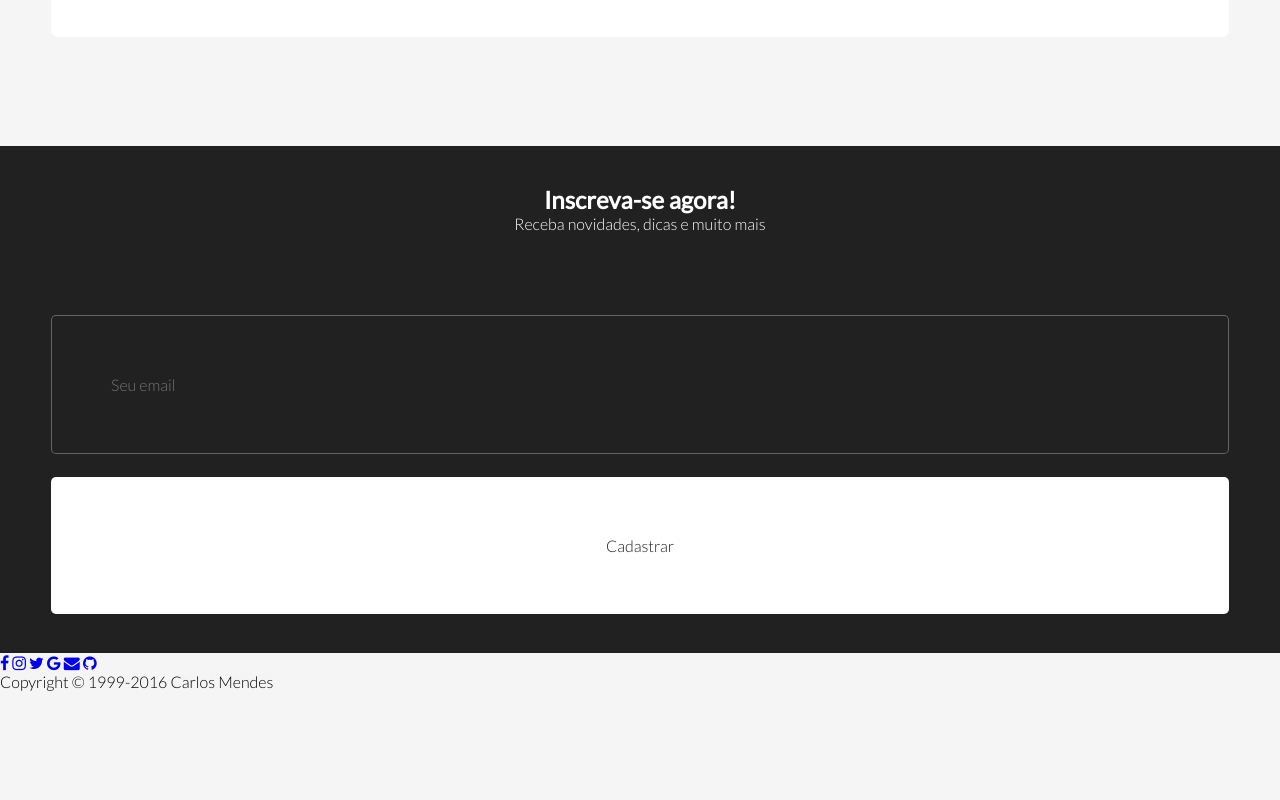
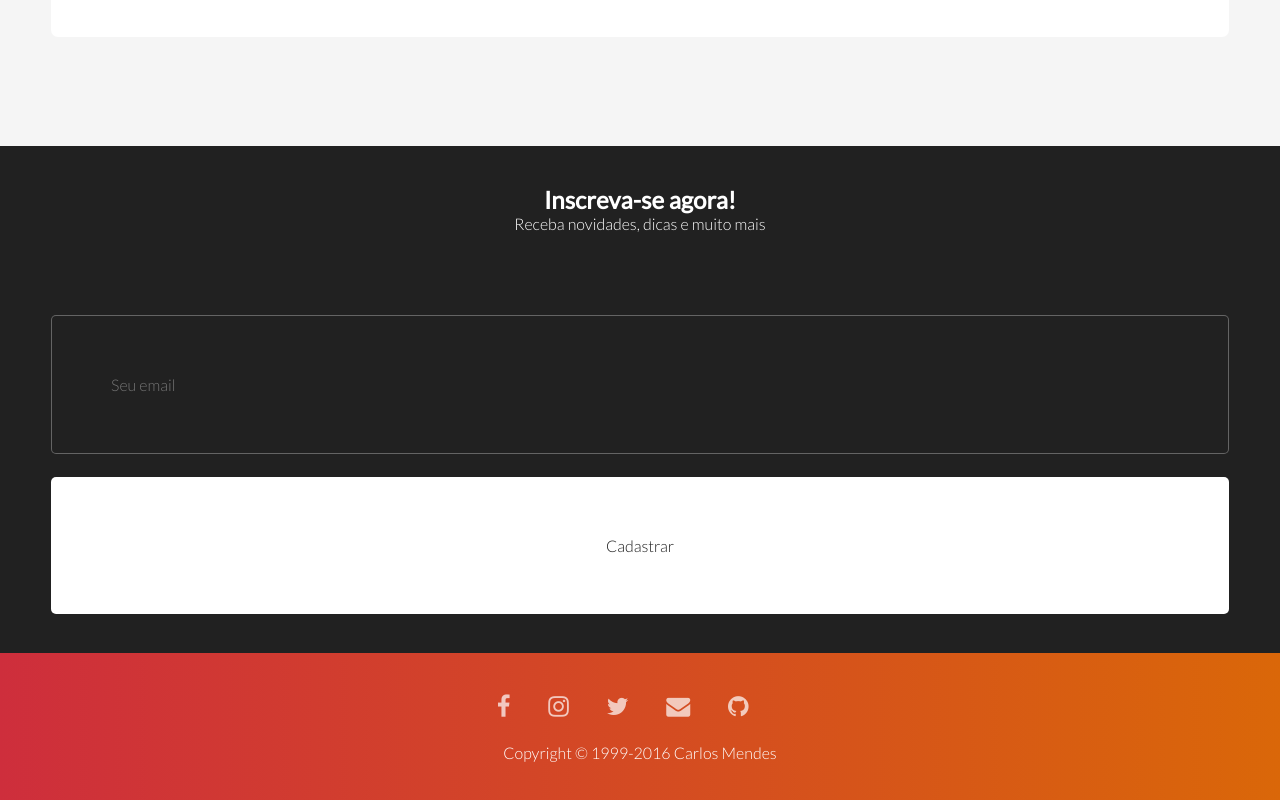
Before and after one commit to cmpereirasi/Design-Responsive-curso, a website: page index.html in a window 1280 px wide. Shown: the part 3113-3913 px from the top of the page. Before the commit the page ends 3804 px from the top, so only its background shows below. Drawn offline with nearby package versions, Linux system fonts and the light colour scheme.

Commit message:
footer finalizado

```diff
--- a/index.html
+++ b/index.html
@@ -89,7 +89,6 @@
             <a href="#"><i class="fa fa-facebook"></i></a>
             <a href="#"><i class="fa fa-instagram"></i></a>
             <a href="#"><i class="fa fa-twitter"></i></a>
-            <a href="#"><i class="fa fa-google"></i></a>
             <a href="#"><i class="fa fa-envelope"></i></a>
             <a href="#"><i class="fa fa-github"></i></a>
           </div>
--- a/scss/layouts/_footer.scss
+++ b/scss/layouts/_footer.scss
@@ -0,0 +1,28 @@
+@import "base/variables";
+
+.l-footer-social-midia{
+	width: 100%;
+	padding: 3% 5%;
+	background: linear-gradient(to right, $cor-logo-1, $cor-logo-2);
+	float: left;
+	text-align: center;
+	.l-social-midia--icons{
+
+		a{
+			font-size: 1.5em;
+			padding-right: 3%;
+			color: rgba(255,255,255,0.7);
+
+			&:hover{
+				color: rgb(255,255,255);
+			}
+			&:last-child{
+				margin-right: 0;
+			}
+		}
+	}
+	.l-footer--copyright{
+		color: rgb(255,255,255);
+		margin-top: 2%;
+	}
+}
```
Also changed, not shown: css/main.css.
